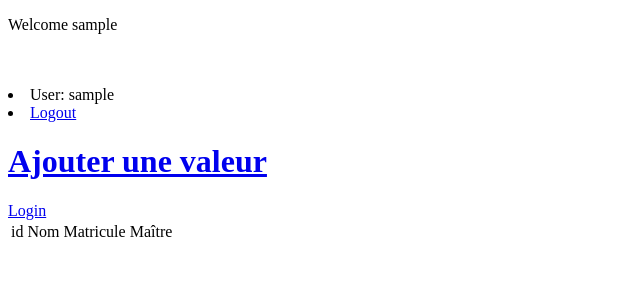
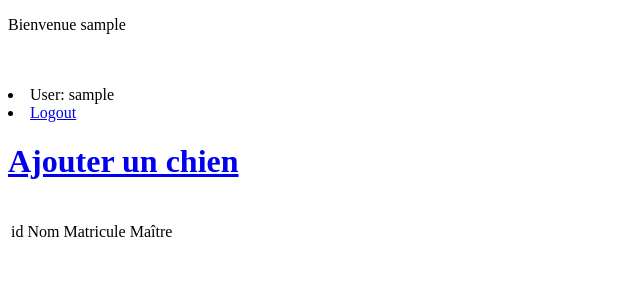
Before and after one commit to Selvagad/Chenil, a Django app: page / in a window 1280 px wide. Shown: the top 300 px of the page, without its empty margins (0-640 px from the left). Run offline with Django 3.2, Linux system fonts and the light colour scheme; the visitor is signed in with stand-in values (Sample User, id 1); data that the repository does not hold is empty.

Commit message:
Feat: check if we are logged in if we want to handle a dog

```diff
--- a/chenil/managedog/templates/managedog/index.html
+++ b/chenil/managedog/templates/managedog/index.html
@@ -9,7 +9,7 @@
     {% if user.is_authenticated %}
     <div class="row">
      <div class="col-md-10 col-xs-10 col-sm-10">
-      <p> Welcome <bold> {{ user.get_username }} </bold></br>
+      <p> Bienvenue <bold> {{ user.get_username }} </bold></br>
       </p>
      </div>
      <div class="col-md-2 col-xs-1 col-sm-1">
@@ -20,7 +20,7 @@
     {% else %}
      <div class="row">
         <div class="col-md-10  col-xs-10 col-sm-10">
-          <p>Vous devez vous connecter pour accéder aux fonctionnalités</p>
+          <p>Vous devez vous connecter pour ajouter ou éditer des chiens</p>
         </div>
      </div>
    {% endif %}
@@ -28,12 +28,11 @@
    {% if user.is_authenticated %}
     <li>User: {{ user.get_username }}</li>
     <li><a href="{% url 'logout'%}?next={{request.path}}">Logout</a></li>
+    <h1><a href="{% url 'create' %}" >Ajouter un chien</a></h1>
     {% else %}
     <li><a href="{% url 'login'%}?next={{request.path}}">Login</a></li>
     {% endif %}
 
-    <h1><a href="{% url 'create' %}" >Ajouter une valeur</a></h1>
-    <a href="{% url 'login'%}?next={{request.path}}">Login</a>
     <br>
     <table>
         <tbody>
@@ -50,8 +49,10 @@
                 <td>{{dog.num_id}}</td>
                 <td>{{dog.dog_master}}</td>
                 <td><a href="details/{{dog.id}}">Détails</a></td>
-                <td><a href="edit/{{dog.id}}">Editer</a></td>
-                <td><a href="delete/{{dog.id}}">Supprimer</a></td>
+                {% if user.is_authenticated %}
+                    <td><a href="edit/{{dog.id}}">Editer</a></td>
+                    <td><a href="delete/{{dog.id}}">Supprimer</a></td>
+                {% endif %}
             </tr>
             {%endfor%}
         </tbody>
--- a/chenil/managedog/templates/registration/login.html
+++ b/chenil/managedog/templates/registration/login.html
@@ -18,6 +18,9 @@
             <td>{{ form.password }}</td>
         </tr>
         </table>
+        {% if form.errors %}
+         <p>Erreur: login ou mot de passe incorrect</p>
+        {% endif %}
         <input type="submit" value="login" />
         <input type="hidden" name="next" value="{{ next }}" />
     </form>
--- a/chenil/managedog/views.py
+++ b/chenil/managedog/views.py
@@ -16,22 +16,29 @@ def index(request):
     return HttpResponse(template.render(context,request))
 
 def create(request):
-    if request.method == 'GET':
-        form = DogModelForm()
-        context = {"form": form}
-        template = loader.get_template('managedog/form.html')
-        return HttpResponse(template.render(context,request))
+    if request.user.is_authenticated:
+        if request.method == 'GET':
+            form = DogModelForm()
+            context = {"form": form}
+            template = loader.get_template('managedog/form.html')
+            return HttpResponse(template.render(context,request))
+        else:
+            form = DogModelForm(request.POST)
+            if form.is_valid():
+                form.save()
+            # reset la page
+            return redirect('/')
     else:
-        form = DogModelForm(request.POST)
-        if form.is_valid():
-            form.save()
+        return HttpResponse('<h1>Vous devez être connecté pour créer un chien</h1>')
 
-        # reset la page
-        return redirect('/managedog')
 
 def delete(request, dog_pk):
-    Dog.objects.get(id=dog_pk).delete()
-    return redirect('/managedog/')
+    if request.user.is_authenticated:
+        Dog.objects.get(id=dog_pk).delete()
+        return redirect('/')
+    else:
+        return HttpResponse('<h1>Vous devez être connecté pour supprimer un chien</h1>')
+
 
 def details(request, dog_pk):
     template = loader.get_template('managedog/details.html')
@@ -43,17 +50,20 @@ def details(request, dog_pk):
 
 
 def edit(request,dog_pk):
-    if request.method == "GET":
-        template = loader.get_template('managedog/edit.html')
-        dog = Dog.objects.get(id=dog_pk)
-        form = DogModelForm(instance=dog)
-        context = {"form": form,"dog": dog}
+    if request.user.is_authenticated:
+        if request.method == "GET":
+            template = loader.get_template('managedog/edit.html')
+            dog = Dog.objects.get(id=dog_pk)
+            form = DogModelForm(instance=dog)
+            context = {"form": form,"dog": dog}
 
-        return HttpResponse(template.render(context,request))
+            return HttpResponse(template.render(context,request))
+        else:
+            instance = get_object_or_404(Dog, id=dog_pk)
+            form = DogModelForm(request.POST,instance=instance)
+            if form.is_valid():
+                form.save()
+
+            return redirect('/')
     else:
-        instance = get_object_or_404(Dog, id=dog_pk)
-        form = DogModelForm(request.POST,instance=instance)
-        if form.is_valid():
-            form.save()
-
-        return redirect('/managedog')
+        return HttpResponse('<h1>Vous devez être connecté pour éditer un chien</h1>')
--- /dev/null
+++ b/password.txt
@@ -0,0 +1,5 @@
+superuser: adam
+mdp:adamdjango
+
+login:curtis
+mdrp:criviere
```
